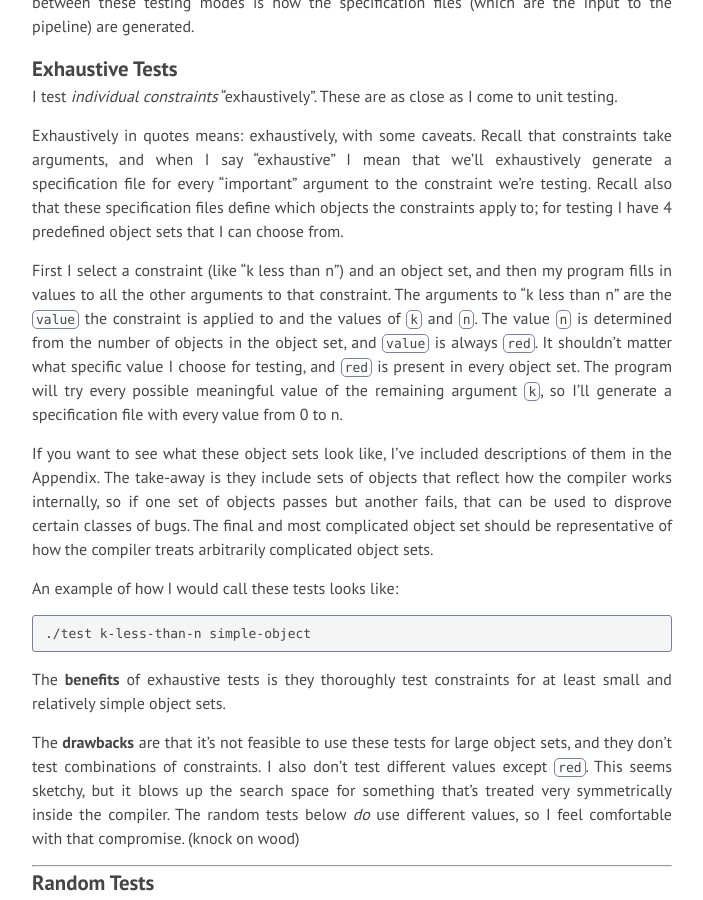
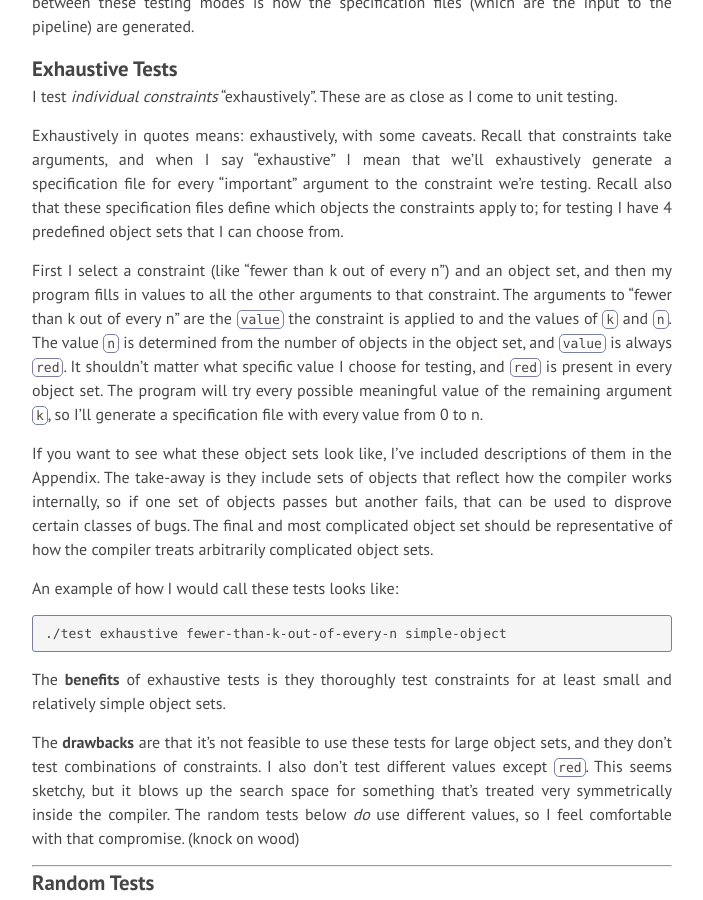
Before and after one commit to anniecherk/anniecherk.github.io, a Jekyll site: the page built from _posts/2017-06-05-System-Testing-Compiler.markdown, in a window 1280 px wide and 900 px high, scrolled down 5093 px. Shown: the whole window, without its empty margins (288-991 px from the left). Built offline with Jekyll 4.4.1, drawn with Linux system fonts in a browser that asks for light colours; nearby versions of some CDN libraries; some of the changed text lies outside the part shown.

Commit message:
minor wording update

````diff
--- a/_posts/2017-06-05-System-Testing-Compiler.markdown
+++ b/_posts/2017-06-05-System-Testing-Compiler.markdown
@@ -175,14 +175,14 @@ I test *individual constraints* "exhaustively". These are as close as I come to
 
 Exhaustively in quotes means: exhaustively, with some caveats. Recall that constraints take arguments, and when I say "exhaustive" I mean that we'll exhaustively generate a specification file for every "important" argument to the constraint we're testing. Recall also that these specification files define which objects the constraints apply to; for testing I have 4 predefined object sets that I can choose from.
 
-First I select a constraint (like "k less than n") and an object set, and then my program fills in values to all the other arguments to that constraint. The arguments to "k less than n" are the `value` the constraint is applied to and the values of `k` and `n`. The value `n` is determined from the number of objects in the object set, and `value` is always `red`. It shouldn't matter what specific value I choose for testing, and `red` is present in every object set. The program will try every possible meaningful value of the remaining argument `k`, so I'll generate a specification file with every value from 0 to n.
+First I select a constraint (like "fewer than k out of every n") and an object set, and then my program fills in values to all the other arguments to that constraint. The arguments to "fewer than k out of every n" are the `value` the constraint is applied to and the values of `k` and `n`. The value `n` is determined from the number of objects in the object set, and `value` is always `red`. It shouldn't matter what specific value I choose for testing, and `red` is present in every object set. The program will try every possible meaningful value of the remaining argument `k`, so I'll generate a specification file with every value from 0 to n.
 
 If you want to see what these object sets look like, I've included descriptions of them in the Appendix. The take-away is they include sets of objects that reflect how the compiler works internally, so if one set of objects passes but another fails, that can be used to disprove certain classes of bugs. The final and most complicated object set should be representative of how the compiler treats arbitrarily complicated object sets.
 
 An example of how I would call these tests looks like:
 
 ```bash
-./test k-less-than-n simple-object
+./test exhaustive fewer-than-k-out-of-every-n simple-object
 ```
 
 The **benefits** of exhaustive tests is they thoroughly test constraints for at least small and relatively simple object sets.
@@ -311,7 +311,7 @@ I have four object sets available for testing. Each of these is "fully-crossed"
 - `blue circle`
 
 
-4. A complicated object set: Each 3 fields "color", "shape", "saturation", each with 2 or 3 values: 20*12 = 240 objects in this set.
+4. A complicated object set: Each has 3 fields "color", "shape", "saturation", each with 2 or 3 values: 20*12 = 240 objects in this set.
 - `dark red circle`
 - `light red circle`
 - `dark red square`
````
